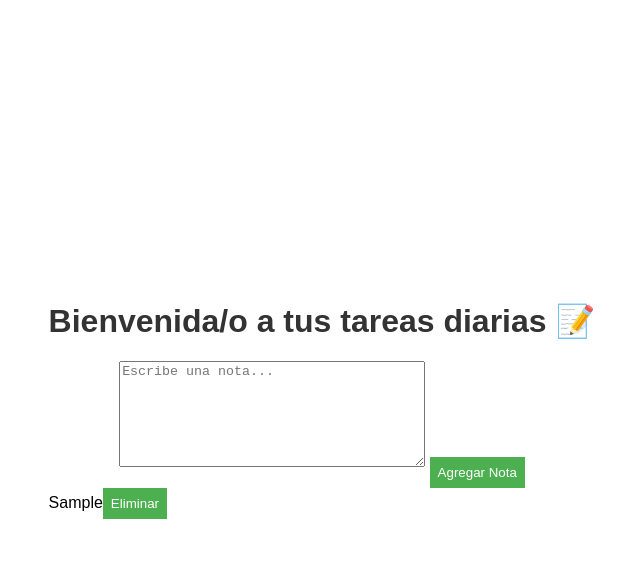
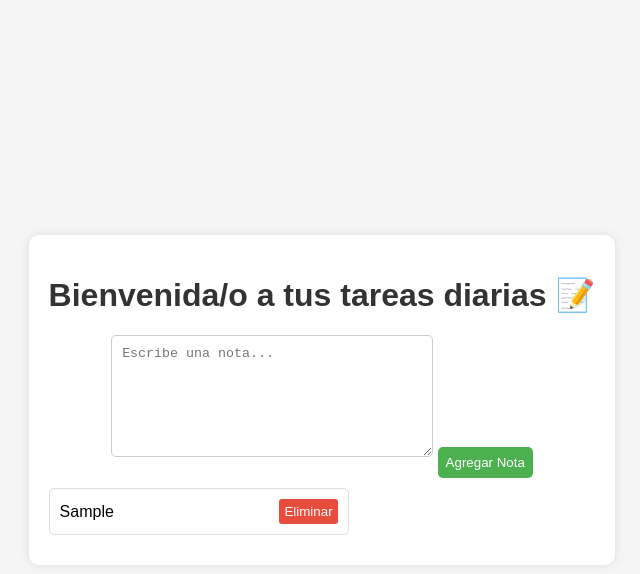
Before and after one commit to Irina-Ichim/pizzara_de_notas, a plain HTML site: page index.html in a window 1280 px wide. Both pictures are taken after typing "Sample" into the empty fields and a click on the button "Agregar Nota". Shown: the whole page, without its empty margins (318-958 px from the left). Drawn offline with Linux system fonts and the light colour scheme.

Commit message:
agregando estilos

```diff
--- a/styles.css
+++ b/styles.css
@@ -6,10 +6,15 @@ body {
     justify-content: center;
     height: 100vh;
     margin: 0;
+    background-color: #f5f5f5;
 }
 
 #app {
     text-align: center;
+    background-color: #fff;
+    padding: 20px;
+    border-radius: 10px;
+    box-shadow: 0 0 10px rgba(0, 0, 0, 0.1);
 }
 
 h1 {
@@ -20,6 +25,9 @@ textarea {
     width: 300px;
     height: 100px;
     margin-bottom: 10px;
+    padding: 10px;
+    border: 1px solid #ccc;
+    border-radius: 5px;
 }
 
 button {
@@ -28,6 +36,7 @@ button {
     color: #fff;
     border: none;
     cursor: pointer;
+    border-radius: 5px;
 }
 
 button:hover {
@@ -37,4 +46,29 @@ button:hover {
 #noteContainer {
     width: 300px;
     text-align: left;
+    margin-top: 10px;
 }
+
+.note {
+    background-color: #fff;
+    border: 1px solid #ddd;
+    padding: 10px;
+    margin-bottom: 10px;
+    border-radius: 5px;
+    display: flex;
+    justify-content: space-between;
+    align-items: center;
+}
+
+.note button {
+    background-color: #e74c3c;
+    color: #fff;
+    border: none;
+    padding: 5px;
+    cursor: pointer;
+    border-radius: 3px;
+}
+
+.note button:hover {
+    background-color: #c0392b;
+}
```
